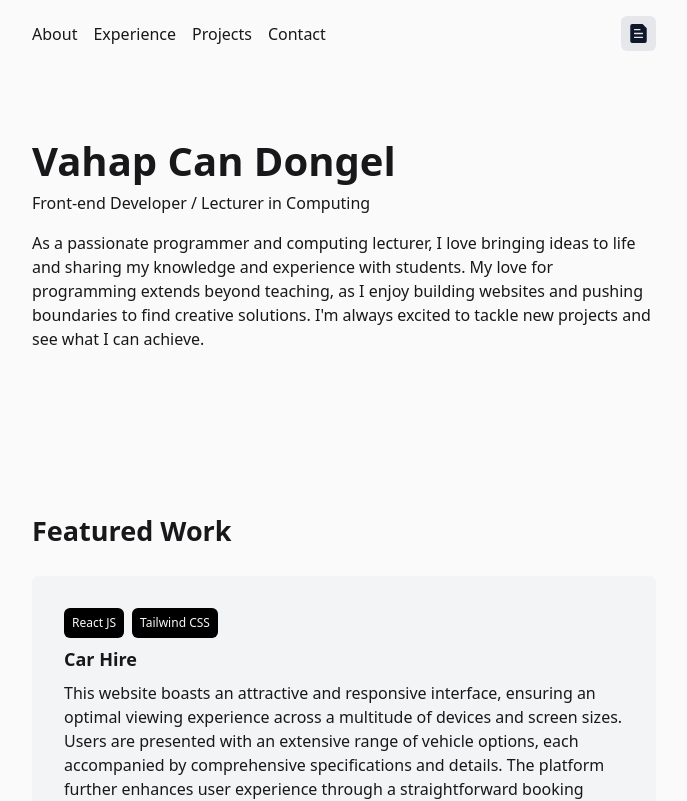
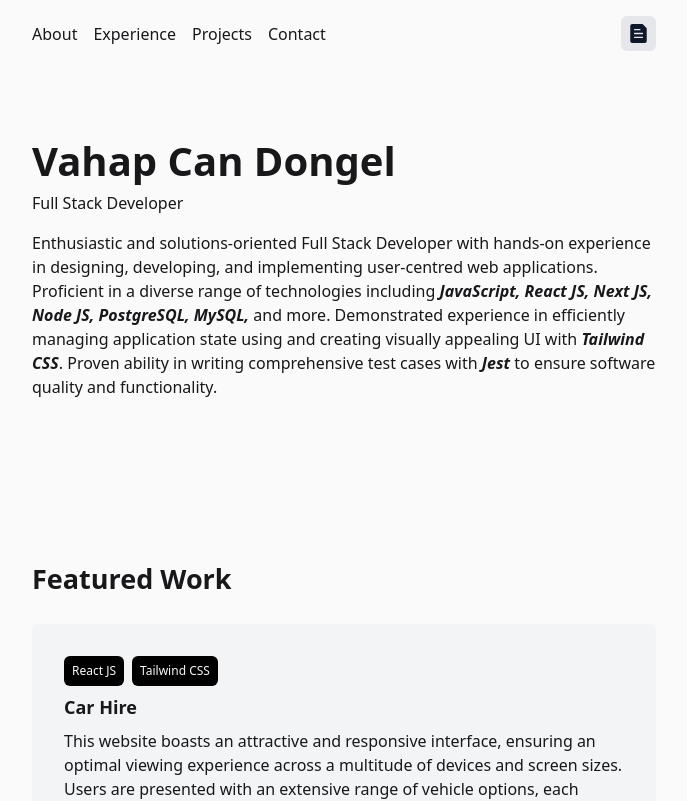
Before and after one commit to VahapCanDongel/portfolio-v3, a React (Vite) app: page / in a window 1280 px wide. Shown: the top 801 px of the page, without its empty margins (296-983 px from the left). Built offline with nearby package versions, Linux system fonts and the light colour scheme.

Commit message:
Changed corresponding to the CV

```diff
--- a/src/components/Hero.jsx
+++ b/src/components/Hero.jsx
@@ -4,15 +4,20 @@ export default function Hero() {
       <div className="flex justify-center w-1/2 flex-col sm:w-[100%] md:w-[100%]">
         <div className="flex flex-col mr-auto">
           <div className="font-bold text-[40px]">Vahap Can Dongel</div>
-          <div>Front-end Developer / Lecturer in Computing</div>
+          <div>Full Stack Developer</div>
         </div>
 
         <p className="mt-4">
-          As a passionate programmer and computing lecturer, I love bringing
-          ideas to life and sharing my knowledge and experience with students.
-          My love for programming extends beyond teaching, as I enjoy building
-          websites and pushing boundaries to find creative solutions. I'm always
-          excited to tackle new projects and see what I can achieve.
+          Enthusiastic and solutions-oriented Full Stack Developer with
+          hands-on experience in designing, developing, and implementing
+          user-centred web applications. Proficient in a diverse range of
+          technologies including <span className="font-bold italic">JavaScript, React JS, Next JS, Node JS,
+            PostgreSQL, MySQL, </span>and more. Demonstrated experience in
+          efficiently managing application state using and creating visually
+          appealing UI with <span className="font-bold italic">Tailwind CSS</span>. Proven ability in writing
+          comprehensive test cases with <span className="font-bold italic">Jest</span> to ensure software quality
+          and functionality.
+
         </p>
       </div>
     </div>
```
